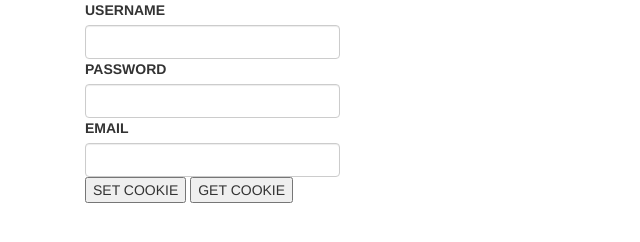
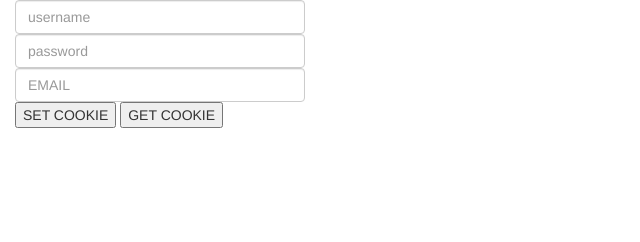
Before and after one commit to Aashish00/javascript, a plain HTML site: page ashish/index.html in a window 1280 px wide. Shown: the whole page, without its empty margins (0-640 px from the left). Drawn offline with nearby package versions, Linux system fonts and the light colour scheme.

Commit message:
Changes in app

```diff
--- a/ashish/app.js
+++ b/ashish/app.js
@@ -1,31 +1,44 @@
 // function setCookie(){
-//   var cookieString = "username=" + document.getElementById('username').value;
-//   var cookieString1 = "password=" + document.getElementById('password').value;
-
-//   document.cookie = cookieString;
-//   document.cookie = cookieString1;
+//   var uname = "USERNAME=" + document.getElementById('username').value;
+//   var pass = "PASSWORD=" + document.getElementById('password').value;
+//   var emails = "EMAIL=" + document.getElementById('email').value;
+//     document.cookie = uname;
+//     document.cookie = pass;
+//     document.cookie = emails;
 // }
 
 // function getCookie(){
 //   alert(document.cookie);
 // }
 
-function setCookie(){
-  var customObject = {};
-  customObject.user = document.getElementById('username').value;
-  customObject.pass = document.getElementById('password').value;
-  customObject.emails = document.getElementById('email').value;
+function setCookie()
+{
+  var wrapperobject = {};
 
-  var jsonString = JSON.stringify(customObject);
-  document.cookie = "cookieObject=" + jsonString;
+  wrapperobject.name = document.getElementById("username").value;
+  wrapper
 }
-function getCookie()
-{
-    var nameValueArray = document.cookie.split("=");
 
-     var customObject = JSON.parse(nameValueArray[1]);
 
-    document.getElementById("username").value = customObject.user;
-    document.getElementById("password").value = customObject.pass;
-    document.getElementById("email").value = customObject.emails;
- }
+// function setCookie()
+// {
+//     var customObject = {};
+
+//     customObject.name = document.getElementById("username").value;
+//     customObject.pass = document.getElementById("password").value;
+//     customObject.emails = document.getElementById("email").value;
+
+//     var jsonString = JSON.stringify(customObject);
+
+//     document.cookie = "cookieObject=" + jsonString;
+// }
+// function getCookie()
+// {
+//     var nameValueArray = document.cookie.split("=");
+
+//     var customObject = JSON.parse(nameValueArray[1]);
+
+//     document.getElementById("username").value = customObject.name;
+//     document.getElementById("password").value = customObject.pass;
+//     document.getElementById("email").value = customObject.emails;
+// }
--- a/ashish/index.html
+++ b/ashish/index.html
@@ -11,21 +11,18 @@
 <title>Document</title>
 </head>
 <body>
-  <div class="container">
+  <form id="taskList">
   <div class="col-lg-3">
-  <form id="taskList">
-  <label>USERNAME</label>
-  <input type="text" name="username" id="username" class="form-control" />
-  <label>PASSWORD</label>
-  <input type="text" name="password" id="password" class="form-control" />
-  <label>EMAIL</label>
-  <input type="text" name="email" id="email" class="form-control" />
-  <input type="button" value="SET COOKIE" onclick="setCookie()" />
-  <input type="button" value="GET COOKIE" onclick="getCookie()" />
+  <input type="text" name="username" id="username" placeholder="username" class="form-control" />
+  <input type="text" name="password" id="password" placeholder="password" class="form-control" />
+  <input type="text" name="email" id="email" placeholder="EMAIL" class="form-control" />
+  <button id="btn1" onclick="setCookie()">SET COOKIE</button>
+  <button id="btn2" onclick="getCookie()">GET COOKIE</button>
+
+  </div>
 
   </form>
-  </div>
-  </div>
+
 
   <script src="https://cdn.jsdelivr.net/npm/js-cookie@2/src/js.cookie.min.js"></script>
   <script src="app.js"></script>
```
